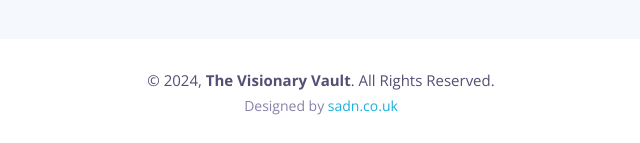
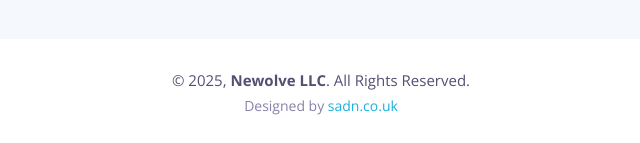
Before and after one commit to server194/sadn.github.io, a plain HTML site: page index.html in a window 1280 px wide. Shown: the part 7176-7319 px from the top of the page, 319-959 px from the left. Drawn offline with nearby package versions, Linux system fonts and the light colour scheme; a script that the page names is missing; files whose address does not match are found by name.

Commit message:
Update index.html

```diff
--- a/index.html
+++ b/index.html
@@ -843,7 +843,7 @@ document.addEventListener('DOMContentLoaded', () => {
 
     <div class="container">
       <div class="copyright">
-        &copy; 2024, <strong>The Visionary Vault</strong>. All Rights Reserved.
+        &copy; 2025, <strong>Newolve LLC</strong>. All Rights Reserved.
       </div>
       <div class="credits">
         <!--
```
